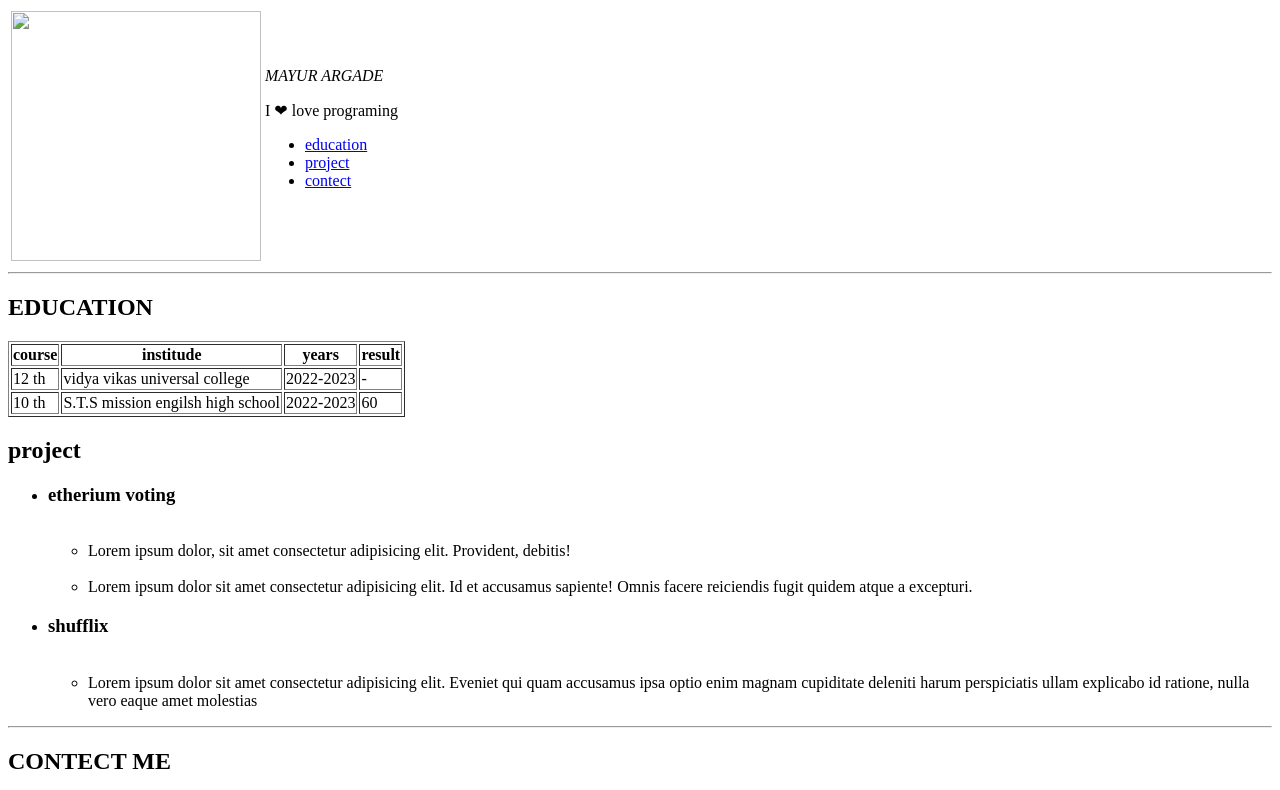
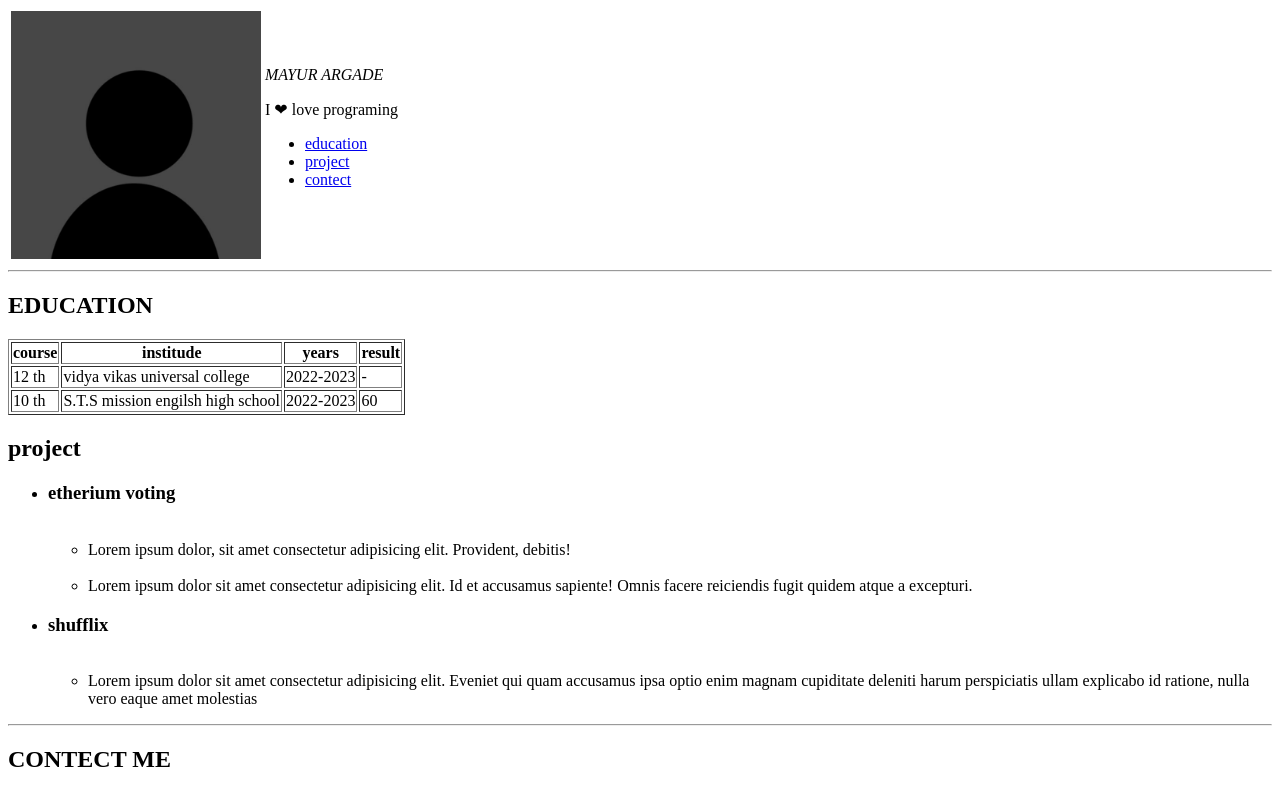
Before and after one commit to MayurArgade/resume, a plain HTML site: page index.html in a window 1280 px wide. Shown: the top 790 px of the page. Drawn offline with Linux system fonts and the light colour scheme.

Commit message:
Update index.html

```diff
--- a/index.html
+++ b/index.html
@@ -12,7 +12,7 @@
             <thead>
 
                 <tr>
-                    <td> <img style="float: left;" width="250px" src="assets/Blank Pfp.jfif" alt=""> </td>
+                    <td> <img style="float: left;" width="250px" src="Blank Pfp.jfif" alt=""> </td>
                     <td>  <p> <i> MAYUR ARGADE </i> </p>
                         <p> I ❤ love programing </p>
                         <nav>
```
